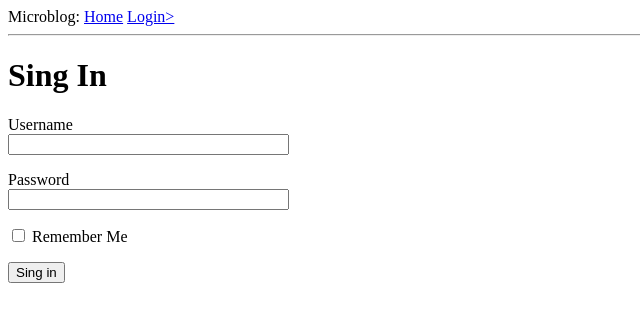
After one commit to volvo007/flask_microblog, a Flask app: page /login in a window 1280 px wide. The commit adds this page. Shown: the top 322 px of the page, without its empty margins (0-640 px from the left). Run offline with Flask 2, Linux system fonts and the light colour scheme.

Commit message:
Lesson 3

```diff
--- a/app/__init__.py
+++ b/app/__init__.py
@@ -1,5 +1,9 @@
 from flask import Flask
+
+from config import Config
+
 app = Flask(__name__)
+app.config.from_object(Config)
 
 print('{} is using me'.format(__name__))
 
--- /dev/null
+++ b/app/forms.py
@@ -0,0 +1,9 @@
+from flask_wtf import FlaskForm
+from wtforms import StringField, PasswordField, BooleanField, SubmitField
+from wtforms.validators import DataRequired
+
+class LoginForm(FlaskForm):
+    username = StringField('Username', validators=[DataRequired()])
+    password = PasswordField('Password', validators=[DataRequired()])
+    remember_me = BooleanField('Remember Me')
+    submit = SubmitField('Sing in')
--- a/app/routes.py
+++ b/app/routes.py
@@ -1,5 +1,8 @@
+import time
+from flask import render_template, flash, redirect, url_for
+# from flask.helpers import flash # 闪动消息
 from app import app # 第二个 app 是 init文件里的app 对象
-from flask import render_template
+from app.forms import LoginForm
 
 @app.route('/')
 @app.route('/index')
@@ -15,3 +18,16 @@ def index():
                 'body': 'bbb day'
             }
         ]
+    return render_template('index.html', title='Home', user=user, posts=posts)
+
+
+@app.route('/login', methods=['GET', 'POST'])
+def login():
+    form = LoginForm()
+    if form.validate_on_submit():
+        flash('Login request for user {}, remember_me={}'.format(form.username.data, form.remember_me.data))
+        # msg = flash('Login request for user {}, remember_me={}'.format(form.username.data, form.remember_me.data))
+        # print(msg)
+        # time.sleep(2)
+        return redirect(url_for('index'))
+    return render_template('login.html', title='Sing In', form=form)
--- a/app/templates/base.html
+++ b/app/templates/base.html
@@ -7,8 +7,20 @@
         {% endif %}
     </head>
     <body>
-        <div>Microblog: <a href="/index"></a></div>
+        <div>Microblog: <!-- 用 url_for 自动生成url-->
+            <a href="{{ url_for('index') }}">Home</a>
+            <a href="{{ url_for('login') }}">Login></a>
+        </div>
         <hr>
+        {% with messages = get_flashed_messages() %}
+        {% if messages %}
+            <ul>
+                {% for message in messages %}
+                    <li>{{ message }}</li>
+                {% endfor %}
+            </ul>
+        {% endif %}
+        {% endwith %}
         {% block content %}
         {% endblock %}
     </body>
--- /dev/null
+++ b/app/templates/login.html
@@ -0,0 +1,23 @@
+{% extends 'base.html' %}
+{% block content %}
+    <h1>Sing In</h1>
+    <form action="" method="POST" novalidate>
+        {{ form.hidden_tag() }}   <!--防止CSRF攻击-->
+        <p>
+            {{ form.username.label }}<br>
+            {{ form.username(size=32) }}
+            {% for error in form.username.errors %}
+                <span style="color: red">[{{ error }}]</span>
+            {% endfor %}
+        </p>
+        <p>
+            {{ form.password.label }}<br>
+            {{ form.password(size=32) }}
+            {% for error in form.password.errors %}
+                <span style="color: red">[{{ error }}]</span>
+            {% endfor %}
+        </p>
+        <p>{{ form.remember_me }} {{ form.remember_me.label }}</p>
+        <p>{{ form.submit() }}</p>
+    </form>
+{% endblock %}
--- /dev/null
+++ b/config.py
@@ -0,0 +1,3 @@
+import os
+class Config:
+    SECRET_KEY = os.environ.get('SECRET_KEY') or 'you will never guess'
```
